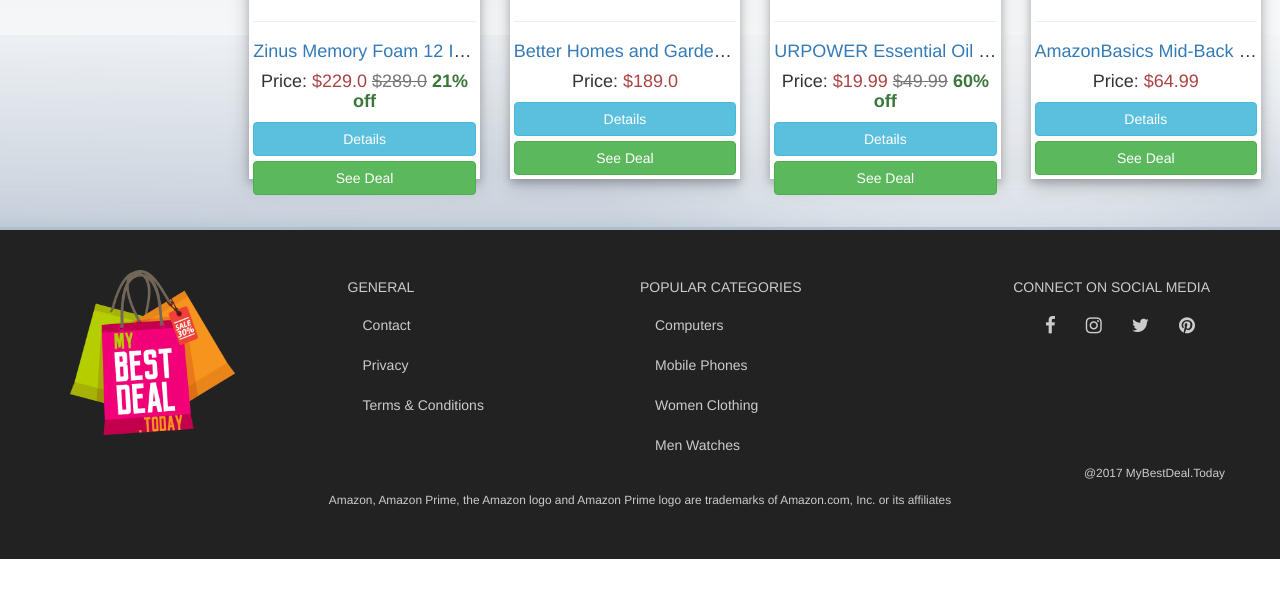
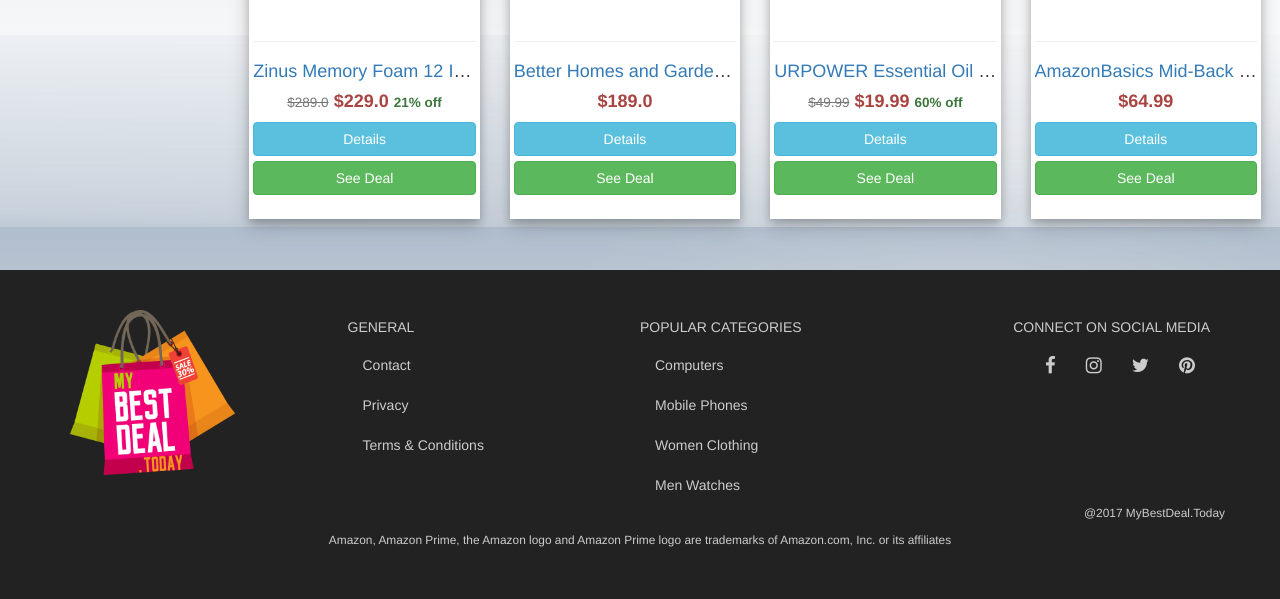
Before and after one commit to merdogan10/bestdeal, a Django app: a page that uses mybestdeal/templates/index.html in a window 1280 px wide. Shown: the part 973-1572 px from the top of the page. Before the commit the page ends 1532 px from the top, so only its background shows below. Run offline with Django 3.2, Linux system fonts and the light colour scheme; data comes from the database, SQL or seed files in the repository; both versions use the stored data as it was after the commit; some libraries are stand-ins or nearby versions.

Commit message:
fix price style

```diff
--- a/mybestdeal/bestdeal/static/bestdeal/style.css
+++ b/mybestdeal/bestdeal/static/bestdeal/style.css
@@ -47,7 +47,7 @@
 }
 .mycard{
     width: 100%;
-    height:403px;
+    height:423px;
     background: white;
     margin: 11px;
     padding: 4px;
--- a/mybestdeal/templates/detail.html
+++ b/mybestdeal/templates/detail.html
@@ -4,12 +4,12 @@
     <meta property="og:url"           content="https://mybestdeal.today/{{ product.sub_category.category.category_name }}/{{ product.sub_category.sub_category_name }}/{{ product.slug }}/" />
     <meta property="og:type"          content="article" />
     <meta property="og:title"         content="{{ product.name|slice:":96" }}" />
-    <meta property="og:description"   content="{{ product.short_description|safe|slice:":200" }}" />
+    <meta property="og:description"   content="{{ product.long_description|safe|slice:":200" }}" />
     <meta property="og:image"         content="{{ product.photo_url }}" />
     <meta name="twitter:card" content="summary_large_image">
     <meta name="twitter:site" content="@mybestdealtoday">
     <meta name="twitter:title" content="{{ product.name|slice:":96" }}">
-    <meta name="twitter:description" content="{{ product.short_description|safe|slice:":200" }}">
+    <meta name="twitter:description" content="{{ product.long_description|safe|slice:":180" }}">
     <meta name="twitter:creator" content="@mybestdealtoday">
     <meta name="twitter:image" content="{{ product.photo_url }}">
     <meta name="twitter:domain" content="mybestdeal.today">
--- a/mybestdeal/templates/index.html
+++ b/mybestdeal/templates/index.html
@@ -182,9 +182,10 @@
                             <hr>
                             <h4 class="card-title mycardtitle"><a href="/{{ product.sub_category.category.category_name }}/{{ product.sub_category.sub_category_name }}/{{ product.slug }}/">{{ product.name }}</a></h4>
                             <h4 class="card-text">
-                                Price: <span class="text-danger">${{ product.price }}</span>
                                 {% if product.price != product.old_price %}
-                                  <del class="text-muted">${{ product.old_price }}</del> <strong class="text-success">{{ product.offdeal }}% off</strong>
+                                  <small><del class="text-muted">${{ product.old_price }}</del></small> <strong class="text-danger">${{ product.price }}</strong> <small><strong class="text-success">{{ product.offdeal }}% off</strong></small>
+                                {% else %}
+                                    <strong class="text-danger">${{ product.price }}</strong>
                                 {% endif %}
                             </h4>
                             <a href="/{{ product.sub_category.category.category_name }}/{{ product.sub_category.sub_category_name }}/{{ product.slug }}/" class="btn btn-info btn-block">Details</a>
@@ -214,12 +215,14 @@
                           <div class="card-block text-center">
                             <hr>
                             <h4 class="card-title mycardtitle"><a href="/{{ product.sub_category.category.category_name }}/{{ product.sub_category.sub_category_name }}/{{ product.slug }}/">{{ product.name }}</a></h4>
-                            <h4 class="card-text">
-                                Price: <span class="text-danger">${{ product.price }}</span>
+                            <h3 class="card-text">
+
                                 {% if product.price != product.old_price %}
-                                  <del class="text-muted">${{ product.old_price }}</del> <strong class="text-success">{{ product.offdeal }}% off</strong>
+                                  <small><del class="text-muted">${{ product.old_price }}</del></small> <strong class="text-danger">${{ product.price }}</strong> <small><strong class="text-success">{{ product.offdeal }}% off</strong></small>
+                                {% else %}
+                                    <strong class="text-danger">${{ product.price }}</strong>
                                 {% endif %}
-                            </h4>
+                            </h3>
                             <a href="/{{ product.sub_category.category.category_name }}/{{ product.sub_category.sub_category_name }}/{{ product.slug }}/" class="btn btn-info btn-block">Details</a>
                             <a target="_blank" href="{{ product.deal_link }}" class="btn btn-success btn-block">See Deal</a>
                           </div>
```
Also changed, not shown: mybestdeal/db.sqlite3.
